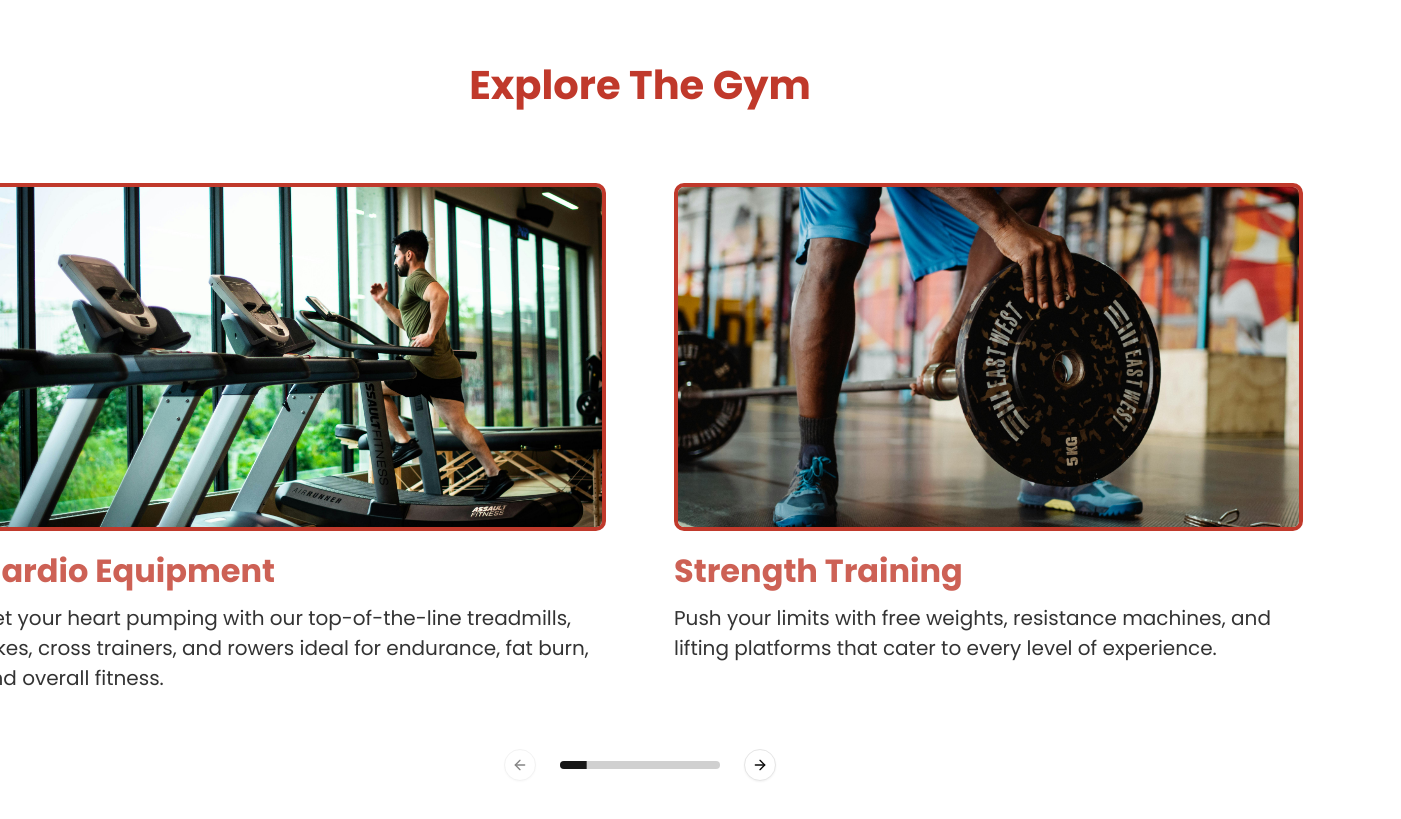
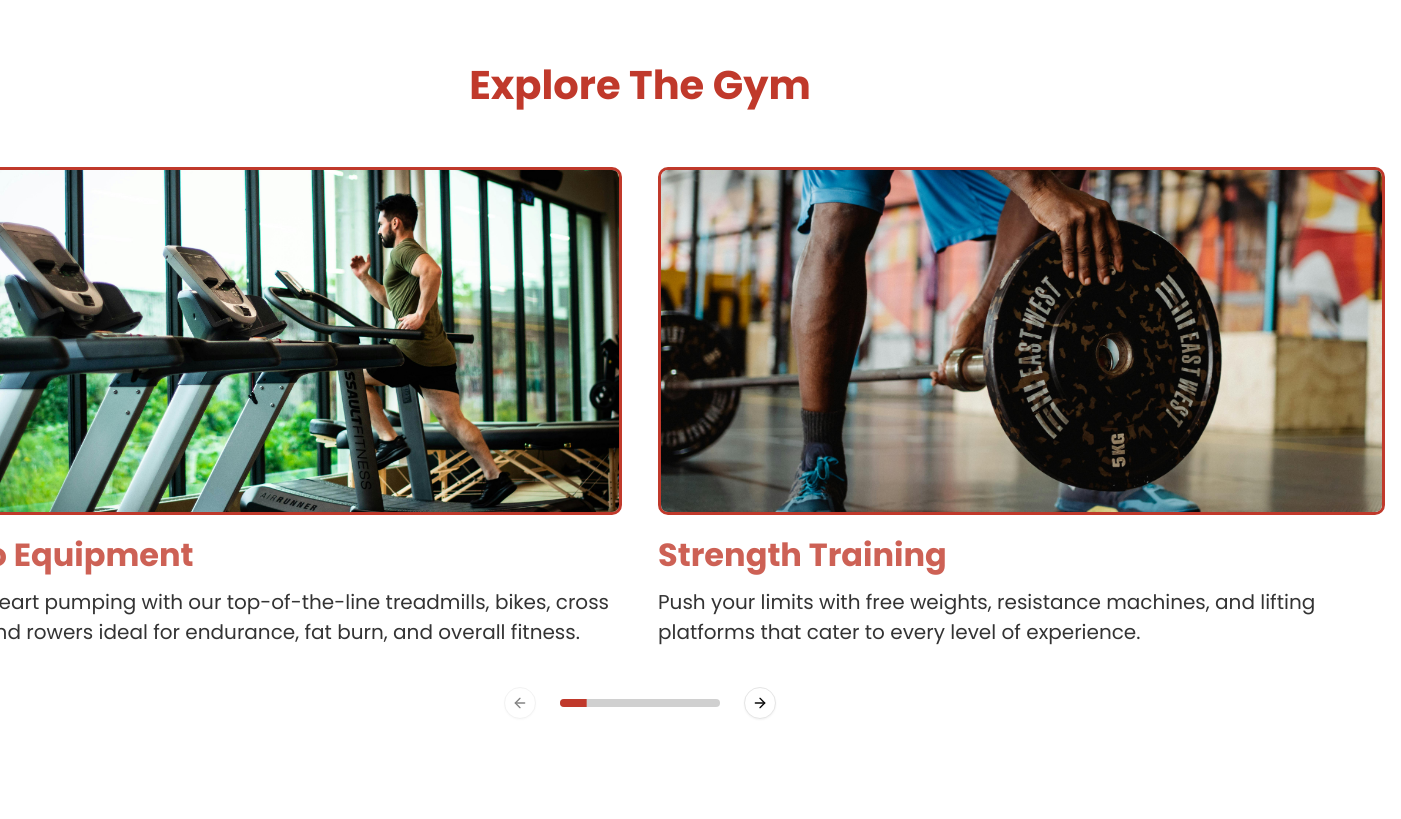
Before and after one commit to AntoOfo/fitforge-site, a React (Vite) app: page / in a window 1280 px wide. Shown: the part 1760-2579 px from the top of the page, 1401 px wide, since content can reach past the window. After the commit the page ends 2543 px from the top, so only its background shows below. Built offline with nearby package versions, Linux system fonts and the light colour scheme.

Commit message:
progress bar colour changed to primary, width of carousel changed. explore section done for now

```diff
--- a/components/Explore.jsx
+++ b/components/Explore.jsx
@@ -37,17 +37,17 @@
 
 
                 <div className="flex mt-3">
-                    <Carousel setApi={setApi} className="w-[1390px]">
+                    <Carousel setApi={setApi} className="w-[1521px]">
                             <CarouselContent className="-ml-1">
                                 {exploreData.map(explore => (
                                     <CarouselItem className="pl-1 md:basis-1/2 lg:basis-1/2">
-                                        <div className="p-4">
+                                        <div className="p-0">
                                             <Card className="border-0 shadow-none">
                                                 <CardContent className="flex flex-col p-4">
                                                     <img
                                                         src={explore.image}
                                                         alt={explore.title}
-                                                        className="w-full h-[348px] object-cover rounded-lg border-4 border-[rgba(192,57,43,1)]"
+                                                        className="w-full h-[348px] object-cover rounded-lg border-3 border-[rgba(192,57,43,1)]"
                                                     />
                                                     <h3 className="mt-4 font-bold text-[32px] text-[rgba(192,57,43,0.8)]">
                                                         {explore.title}
--- a/src/components/ui/progress.jsx
+++ b/src/components/ui/progress.jsx
@@ -18,7 +18,7 @@
       {...props}>
       <ProgressPrimitive.Indicator
         data-slot="progress-indicator"
-        className="bg-primary h-full w-full flex-1 transition-all"
+        className="bg-[rgba(192,57,43,1)] h-full w-full flex-1 transition-all"
         style={{ transform: `translateX(-${100 - (value || 0)}%)` }} />
     </ProgressPrimitive.Root>
   );
```
